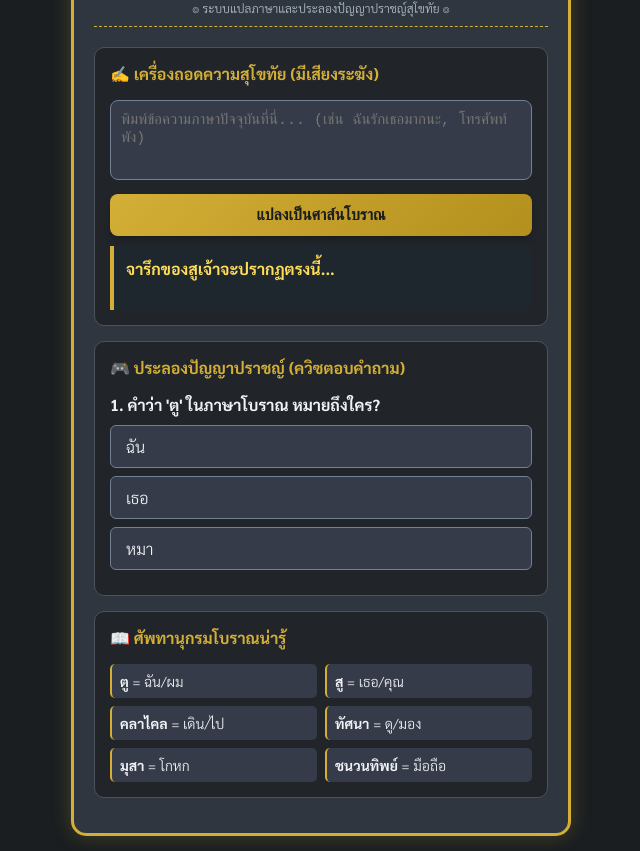
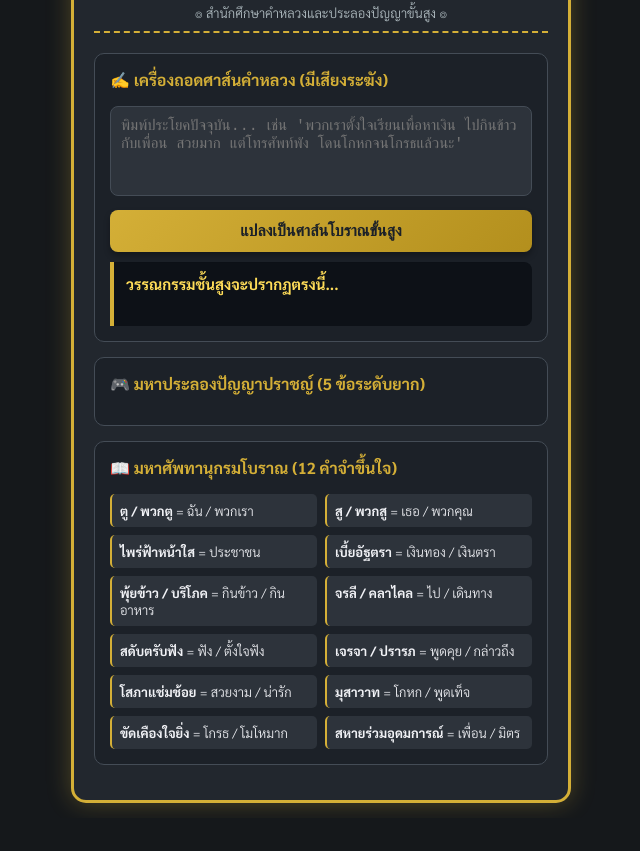
Before and after one commit to heekill690-pixel/myrak, a plain HTML site: page index.html in a window 1280 px wide. Shown: the part 85-936 px from the top of the page, without its empty margins (319-959 px from the left). After the commit the page ends 903 px from the top, so only its background shows below. Drawn offline with Linux system fonts and the light colour scheme.

Commit message:
Update index.html

```diff
--- a/index.html
+++ b/index.html
@@ -3,13 +3,12 @@
 <head>
     <meta charset="UTF-8">
     <meta name="viewport" content="width=device-width, initial-scale=1.0">
-    <title>ศิลาจารึกมีชีพ - สุโขทัยแอป</title>
+    <title>ศิลาจารึกมีชีพ - สุโขทัยมหาแอป</title>
     <link href="https://fonts.googleapis.com/css2?family=Chakra+Petch:wght@400;700&family=Sarabun:wght@300;700&display=swap" rel="stylesheet">
     <style>
-        /* ธีมศิลาจารึกสีหินชนวน ตัดขอบทองคำแท้สไตล์ไทยโบราณ */
         body {
             font-family: 'Sarabun', sans-serif;
-            background-color: #1a1e21;
+            background-color: #15181b;
             color: #f1f2f6;
             margin: 0;
             padding: 15px;
@@ -20,11 +19,11 @@
         .container {
             max-width: 500px;
             width: 100%;
-            background: #2f3640;
+            background: #22272e;
             border: 3px solid #d4af37;
             border-radius: 15px;
             padding: 20px;
-            box-shadow: 0 0 20px rgba(212,175,55,0.25);
+            box-shadow: 0 0 25px rgba(212,175,55,0.3);
             box-sizing: border-box;
         }
         h1 {
@@ -32,20 +31,20 @@
             color: #d4af37;
             text-align: center;
             margin-top: 0;
-            font-size: 24px;
+            font-size: 26px;
             text-shadow: 2px 2px 4px #000;
         }
         .thai-banner {
             text-align: center;
-            font-size: 12px;
+            font-size: 13px;
             color: #b2bec3;
-            border-bottom: 1px dashed #d4af37;
+            border-bottom: 2px dashed #d4af37;
             padding-bottom: 10px;
             margin-bottom: 20px;
         }
         .section {
-            background: #212529;
-            border: 1px solid #4b525a;
+            background: #1c2128;
+            border: 1px solid #444c56;
             padding: 15px;
             border-radius: 10px;
             margin-bottom: 15px;
@@ -60,10 +59,10 @@
         }
         textarea {
             width: 100%;
-            height: 80px;
-            background: #353b48;
+            height: 90px;
+            background: #2d333b;
             color: #fff;
-            border: 1px solid #718093;
+            border: 1px solid #444c56;
             border-radius: 8px;
             padding: 10px;
             box-sizing: border-box;
@@ -74,21 +73,21 @@
             width: 100%;
             padding: 12px;
             background: linear-gradient(135deg, #d4af37, #b38f1d);
-            color: #1a1e21;
+            color: #1c2128;
             border: none;
             border-radius: 8px;
             font-weight: bold;
             font-size: 16px;
             cursor: pointer;
             margin-top: 10px;
-            box-shadow: 0 4px 6px rgba(0,0,0,0.2);
+            box-shadow: 0 4px 6px rgba(0,0,0,0.3);
             transition: 0.1s;
         }
         button:active {
             transform: scale(0.98);
         }
         .result-box {
-            background: #1e272e;
+            background: #0d1117;
             border-left: 4px solid #d4af37;
             padding: 12px;
             margin-top: 10px;
@@ -97,29 +96,29 @@
             color: #ffdd59;
             font-weight: bold;
             word-break: break-all;
+            font-size: 15px;
         }
-        /* ระบบควิซ */
         .quiz-option {
-            background: #353b48;
-            padding: 10px 15px;
+            background: #2d333b;
+            padding: 12px 15px;
             margin: 8px 0;
             border-radius: 6px;
             cursor: pointer;
-            border: 1px solid #718093;
+            border: 1px solid #444c56;
+            font-size: 14px;
             transition: 0.2s;
         }
         .quiz-option:active {
-            background: #4b525a;
+            background: #444c56;
         }
-        /* พจนานุกรม */
         .dict-grid {
             display: grid;
             grid-template-columns: 1fr 1fr;
             gap: 8px;
-            font-size: 14px;
+            font-size: 13px;
         }
         .dict-item {
-            background: #353b48;
+            background: #2d333b;
             padding: 8px;
             border-radius: 5px;
             border-left: 2px solid #d4af37;
@@ -129,40 +128,45 @@
 <body>
 
 <div class="container">
-    <h1>🔔 ศิลาจารึกมีชีพ 🔔</h1>
-    <div class="thai-banner">๏ ระบบแปลภาษาและประลองปัญญาปราชญ์สุโขทัย ๏</div>
+    <h1>🔔 ศิลาจารึกมีชีพ v2 🔔</h1>
+    <div class="thai-banner">๏ สำนักศึกษาคำหลวงและประลองปัญญาขั้นสูง ๏</div>
 
     <div class="section">
-        <h3>✍️ เครื่องถอดความสุโขทัย (มีเสียงระฆัง)</h3>
-        <textarea id="inputText" placeholder="พิมพ์ข้อความภาษาปัจจุบันที่นี่... (เช่น ฉันรักเธอมากนะ, โทรศัพท์พัง)"></textarea>
-        <button onclick="translateToAncient()">แปลงเป็นศาส์นโบราณ</button>
-        <div class="result-box" id="resultText">จารึกของสูเจ้าจะปรากฏตรงนี้...</div>
+        <h3>✍️ เครื่องถอดศาส์นคำหลวง (มีเสียงระฆัง)</h3>
+        <textarea id="inputText" placeholder="พิมพ์ประโยคปัจจุบัน... เช่น 'พวกเราตั้งใจเรียนเพื่อหาเงิน ไปกินข้าวกับเพื่อน สวยมาก แต่โทรศัพท์พัง โดนโกหกจนโกรธแล้วนะ'"></textarea>
+        <button onclick="translateToAncient()">แปลงเป็นศาส์นโบราณขั้นสูง</button>
+        <div class="result-box" id="resultText">วรรณกรรมชั้นสูงจะปรากฏตรงนี้...</div>
     </div>
 
     <div class="section">
-        <h3>🎮 ประลองปัญญาปราชญ์ (ควิซตอบคำถาม)</h3>
+        <h3>🎮 มหาประลองปัญญาปราชญ์ (5 ข้อระดับยาก)</h3>
         <div id="quiz-container">
-            <p id="quiz-question" style="font-weight: bold; margin-bottom: 10px;"></p>
+            <p id="quiz-question" style="font-weight: bold; margin-bottom: 10px; font-size: 15px; color: #ffdd59;"></p>
             <div id="quiz-options"></div>
-            <div id="quiz-score" style="margin-top: 10px; color: #d4af37; font-weight: bold;"></div>
         </div>
     </div>
 
     <div class="section">
-        <h3>📖 ศัพทานุกรมโบราณน่ารู้</h3>
+        <h3>📖 มหาศัพทานุกรมโบราณ (12 คำจำขึ้นใจ)</h3>
         <div class="dict-grid">
-            <div class="dict-item"><b>ตู</b> = ฉัน/ผม</div>
-            <div class="dict-item"><b>สู</b> = เธอ/คุณ</div>
-            <div class="dict-item"><b>คลาไคล</b> = เดิน/ไป</div>
-            <div class="dict-item"><b>ทัศนา</b> = ดู/มอง</div>
-            <div class="dict-item"><b>มุสา</b> = โกหก</div>
-            <div class="dict-item"><b>ชนวนทิพย์</b> = มือถือ</div>
+            <div class="dict-item"><b>ตู / พวกตู</b> = ฉัน / พวกเรา</div>
+            <div class="dict-item"><b>สู / พวกสู</b> = เธอ / พวกคุณ</div>
+            <div class="dict-item"><b>ไพร่ฟ้าหน้าใส</b> = ประชาชน</div>
+            <div class="dict-item"><b>เบี้ยอัฐตรา</b> = เงินทอง / เงินตรา</div>
+            <div class="dict-item"><b>พุ้ยข้าว / บริโภค</b> = กินข้าว / กินอาหาร</div>
+            <div class="dict-item"><b>จรลี / คลาไคล</b> = ไป / เดินทาง</div>
+            <div class="dict-item"><b>สดับตรับฟัง</b> = ฟัง / ตั้งใจฟัง</div>
+            <div class="dict-item"><b>เจรจา / ปรารภ</b> = พูดคุย / กล่าวถึง</div>
+            <div class="dict-item"><b>โสภาแช่มช้อย</b> = สวยงาม / น่ารัก</div>
+            <div class="dict-item"><b>มุสาวาท</b> = โกหก / พูดเท็จ</div>
+            <div class="dict-item"><b>ขัดเคืองใจยิ่ง</b> = โกรธ / โมโหมาก</div>
+            <div class="dict-item"><b>สหายร่วมอุดมการณ์</b> = เพื่อน / มิตร</div>
         </div>
     </div>
 </div>
 
 <script>
-    // 1. ระบบเสียงระฆังวัดโบราณ (ใช้ระบบสังเคราะห์เสียง ไม่ต้องพึ่งพาไฟล์นอก ไม่พังแน่นอน)
+    // 1. ระบบสังเคราะห์เสียงระฆังหลวง
     function playBellSound() {
         try {
             const AudioContext = window.AudioContext || window.webkitAudioContext;
@@ -172,107 +176,23 @@
             const gain = ctx.createGain();
 
             osc.type = 'sine';
-            osc.frequency.setValueAtTime(587.33, ctx.currentTime); // โน้ตเสียงระฆังใสๆ
-            gain.gain.setValueAtTime(0.4, ctx.currentTime);
-            gain.gain.exponentialRampToValueAtTime(0.001, ctx.currentTime + 2.0); // เสียงกังวานยาวๆ 2 วินาที
+            osc.frequency.setValueAtTime(659.25, ctx.currentTime); // ปรับคีย์เสียงระฆังให้ใสและกังวานขึ้น
+            gain.gain.setValueAtTime(0.3, ctx.currentTime);
+            gain.gain.exponentialRampToValueAtTime(0.001, ctx.currentTime + 2.5);
 
             osc.connect(gain);
             gain.connect(ctx.destination);
             osc.start();
-            osc.stop(ctx.currentTime + 2.0);
+            osc.stop(ctx.currentTime + 2.5);
         } catch (e) {
-            console.log("Audio not supported yet");
+            console.log("Audio Error");
         }
     }
 
-    // 2. ระบบแปลภาษาโบราณอัจฉริยะทำงานจริง
+    // 2. ระบบแปลภาษาขั้นสูง (ครอบคลุมคำศัพท์ยากขึ้น)
     function translateToAncient() {
         let text = document.getElementById('inputText').value;
         if (!text.trim()) {
-            document.getElementById('resultText').innerText = "โปรดจารึกข้อความก่อนหนา!";
+            document.getElementById('resultText').innerText = "โปรดจารึกข้อความก่อนหนาเจ้าปราชญ์!";
             return;
         }
-
-        // เล่นเสียงระฆังแว่วกังวานเมื่อกดแปล
-        playBellSound();
-
-        // ชุดคำสั่งแปลงภาษาแบบ Real-time
-        const rules = [
-            { req: /ฉัน|ผม|หนู|กู/g, res: 'ตู' },
-            { req: /เธอ|คุณ|มึง|แก/g, res: 'สูเจ้า' },
-            { req: /พวกเรา/g, res: 'พวกตู' },
-            { req: /พวกเธอ|พวกคุณ/g, res: 'พวกสู' },
-            { req: /รัก/g, res: 'ปฏิพัทธ์' },
-            { req: /ไป|เดิน/g, res: 'คลาไคล' },
-            { req: /ดู|มอง/g, res: 'ทัศนา' },
-            { req: /โทรศัพท์|มือถือ/g, res: 'กระดานชนวนทิพย์' },
-            { req: /อินเทอร์เน็ต|เน็ต|เว็บ/g, res: 'ข่ายใยมนตราโบราณ' },
-            { req: /กาก|พัง|ห่วย/g, res: 'มิสู้ดี' },
-            { req: /ครับ|ค่ะ|จ้า|นะ/g, res: 'แล' }
-        ];
-
-        rules.forEach(item => {
-            text = text.replace(item.req, item.res);
-        });
-
-        // เติมสร้อยคำให้ดูขลังแบบสุโขทัย
-        if (!text.endsWith('แล') && !text.endsWith('เทอญ')) {
-            text += ' ยิ่งนักแล';
-        }
-
-        document.getElementById('resultText').innerText = "คำจารึก: " + text;
-    }
-
-    // 3. ระบบเกมควิซทดสอบภูมิปัญญาคำศัพท์
-    const quizData = [
-        { q: "คำว่า 'ตู' ในภาษาโบราณ หมายถึงใคร?", a: ["ฉัน", "เธอ", "หมา"], c: 0 },
-        { q: "หากต้องการชวนเพื่อน 'ไปเที่ยว' ต้องพูดคำใด?", a: ["คลาไคล", "มุสา", "ทัศนา"], c: 0 },
-        { q: "คำว่า 'กระดานชนวนทิพย์' ตรงกับสิ่งใดในปัจจุบัน?", a: ["โทรทัศน์", "สมาร์ตโฟน", "รถยนต์"], c: 1 }
-    ];
-
-    let currentQuiz = 0;
-    let score = 0;
-
-    function loadQuiz() {
-        if (currentQuiz >= quizData.length) {
-            document.getElementById('quiz-container').innerHTML = `<b>🎉 จบการประลอง! ได้คะแนน ${score}/${quizData.length} คะแนน</b><br><button onclick="resetQuiz()">ประลองอีกครั้ง</button>`;
-            return;
-        }
-        const current = quizData[currentQuiz];
-        document.getElementById('quiz-question').innerText = `${currentQuiz + 1}. ${current.q}`;
-        const optionsDiv = document.getElementById('quiz-options');
-        optionsDiv.innerHTML = '';
-
-        current.a.forEach((opt, index) => {
-            const div = document.createElement('div');
-            div.className = 'quiz-option';
-            div.innerText = opt;
-            div.onclick = () => checkAnswer(index);
-            optionsDiv.appendChild(div);
-        });
-    }
-
-    function checkAnswer(index) {
-        if (index === quizData[currentQuiz].c) {
-            score++;
-            alert("ถูกต้องแล้วสูเจ้า! เก่งยิ่งนัก");
-        } else {
-            alert("หามิได้! คำตอบนั้นยังไม่ถูก");
-        }
-        currentQuiz++;
-        loadQuiz();
-    }
-
-    function resetQuiz() {
-        currentQuiz = 0;
-        score = 0;
-        document.getElementById('quiz-container').innerHTML = `<p id="quiz-question" style="font-weight: bold; margin-bottom: 10px;"></p><div id="quiz-options"></div><div id="quiz-score" style="margin-top: 10px; color: #d4af37; font-weight: bold;"></div>`;
-        loadQuiz();
-    }
-
-    // เริ่มต้นทำงานควิซเมื่อโหลดหน้าเว็บ
-    loadQuiz();
-</script>
-
-</body>
-</html>
```
